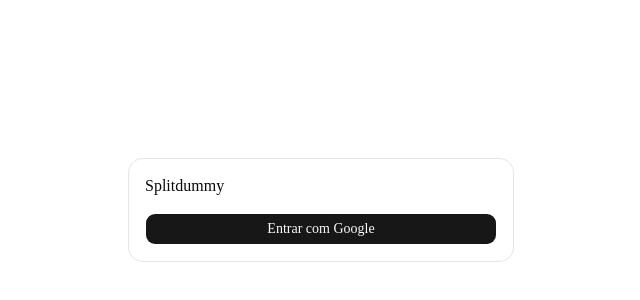
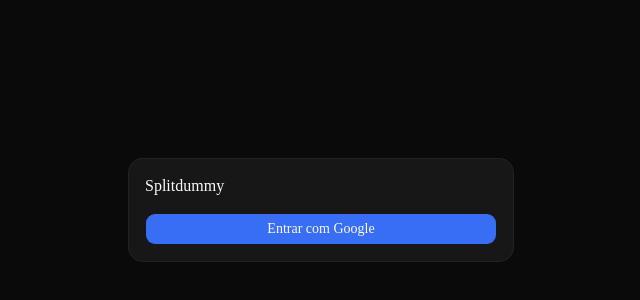
Before and after one commit to B0RGESdaniel/splitdummy-v2, a Next.js app: page /login in a window 1280 px wide. Shown: the part 190-490 px from the top of the page, without its empty margins (319-959 px from the left). Built offline with nearby package versions, Linux system fonts and the light colour scheme; no server answers.

Commit message:
feat: dark mode

```diff
--- a/app/globals.css
+++ b/app/globals.css
@@ -90,8 +90,8 @@
   --card-foreground: oklch(0.985 0 0);
   --popover: oklch(0.205 0 0);
   --popover-foreground: oklch(0.985 0 0);
-  --primary: oklch(0.922 0 0);
-  --primary-foreground: oklch(0.205 0 0);
+  --primary: oklch(0.58 0.21 264);
+  --primary-foreground: oklch(0.985 0 0);
   --secondary: oklch(0.269 0 0);
   --secondary-foreground: oklch(0.985 0 0);
   --muted: oklch(0.269 0 0);
@@ -101,7 +101,7 @@
   --destructive: oklch(0.704 0.191 22.216);
   --border: oklch(1 0 0 / 10%);
   --input: oklch(1 0 0 / 15%);
-  --ring: oklch(0.556 0 0);
+  --ring: oklch(0.6 0.19 264);
   --chart-1: oklch(0.87 0 0);
   --chart-2: oklch(0.556 0 0);
   --chart-3: oklch(0.439 0 0);
@@ -109,12 +109,12 @@
   --chart-5: oklch(0.269 0 0);
   --sidebar: oklch(0.205 0 0);
   --sidebar-foreground: oklch(0.985 0 0);
-  --sidebar-primary: oklch(0.488 0.243 264.376);
+  --sidebar-primary: oklch(0.58 0.21 264);
   --sidebar-primary-foreground: oklch(0.985 0 0);
   --sidebar-accent: oklch(0.269 0 0);
   --sidebar-accent-foreground: oklch(0.985 0 0);
   --sidebar-border: oklch(1 0 0 / 10%);
-  --sidebar-ring: oklch(0.556 0 0);
+  --sidebar-ring: oklch(0.6 0.19 264);
 }
 
 @layer base {
--- a/app/layout.tsx
+++ b/app/layout.tsx
@@ -23,7 +23,7 @@ export default function RootLayout({ children }: LayoutProps<"/">) {
   return (
     <html
       lang="en"
-      className={`${geistSans.variable} ${geistMono.variable} h-full antialiased`}
+      className={`${geistSans.variable} ${geistMono.variable} dark h-full antialiased`}
     >
       <body className="min-h-full flex flex-col">
         <QueryProvider>{children}</QueryProvider>
```
